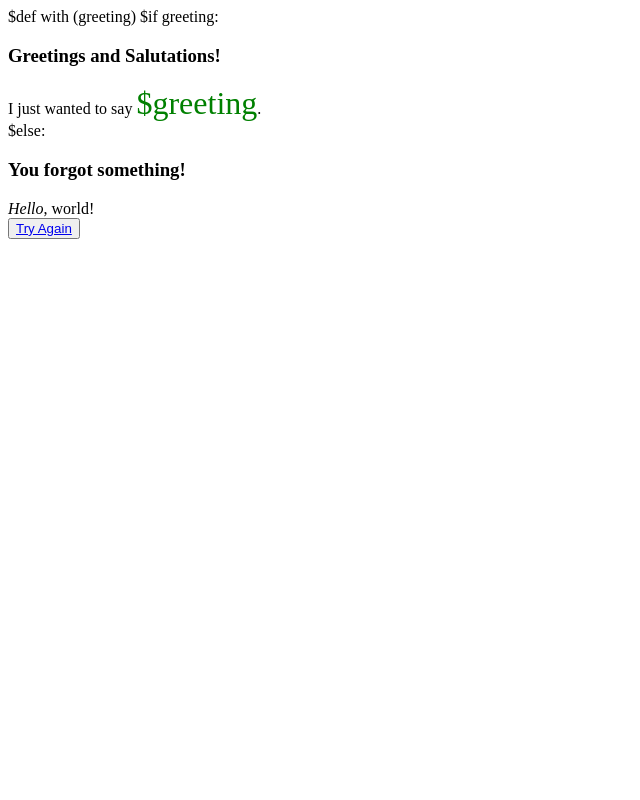
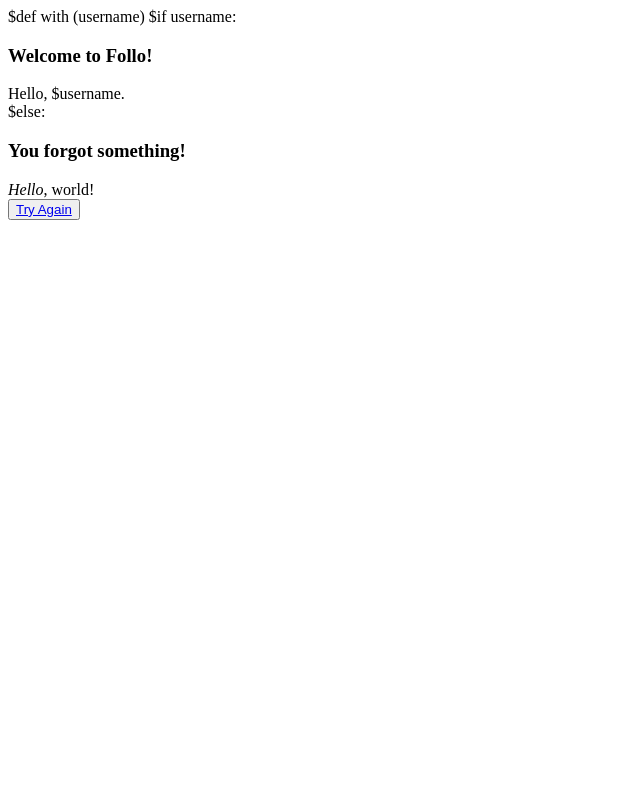
Before and after one commit to canibal/Follo, a Python web app: template follohw/templates/index.html in a window 1280 px wide. Shown: the whole page, without its empty margins (0-640 px from the left). Run offline with Jinja, Linux system fonts and the light colour scheme; the template is opened without the code that fills it, so the values that code supplies are empty.

Commit message:
Changes basic values from skeleton folder

```diff
--- a/follohw/templates/index.html
+++ b/follohw/templates/index.html
@@ -1,11 +1,11 @@
-$def with (greeting)
+$def with (username)
 
 
-$if greeting:
+$if username:
     <div class="well well-lg">
     <div class="panel panel-primary">
-        <div class="panel-heading"><h3 class="panel-title">Greetings and Salutations!</h3></div>
-        <div class="panel-body">I just wanted to say <span style="color: green; font-size: 2em;">$greeting</span>.</div>
+        <div class="panel-heading"><h3 class="panel-title">Welcome to Follo!</h3></div>
+        <div class="panel-body">Hello, <span class="">$username</span>.</div>
     </div>
     </div>
 $else:
--- a/follohw/templates/layout.html
+++ b/follohw/templates/layout.html
@@ -2,8 +2,9 @@
 
 <html>
 <head>
-    <title>Gothons From Planet Percal #25</title>
+    <title>Follo App</title>
     <link rel="stylesheet" href="https://maxcdn.bootstrapcdn.com/bootstrap/3.3.7/css/bootstrap.min.css" integrity="sha384-BVYiiSIFeK1dGmJRAkycuHAHRg32OmUcww7on3RYdg4Va+PmSTsz/K68vbdEjh4u" crossorigin="anonymous">
+    <link rel="stylesheet" href="main.css">
 </head>
 <body>
 
```
Also changed, not shown: follohw/templates/hello_form.html (deleted, +0 -16 lines), 1 other file.
